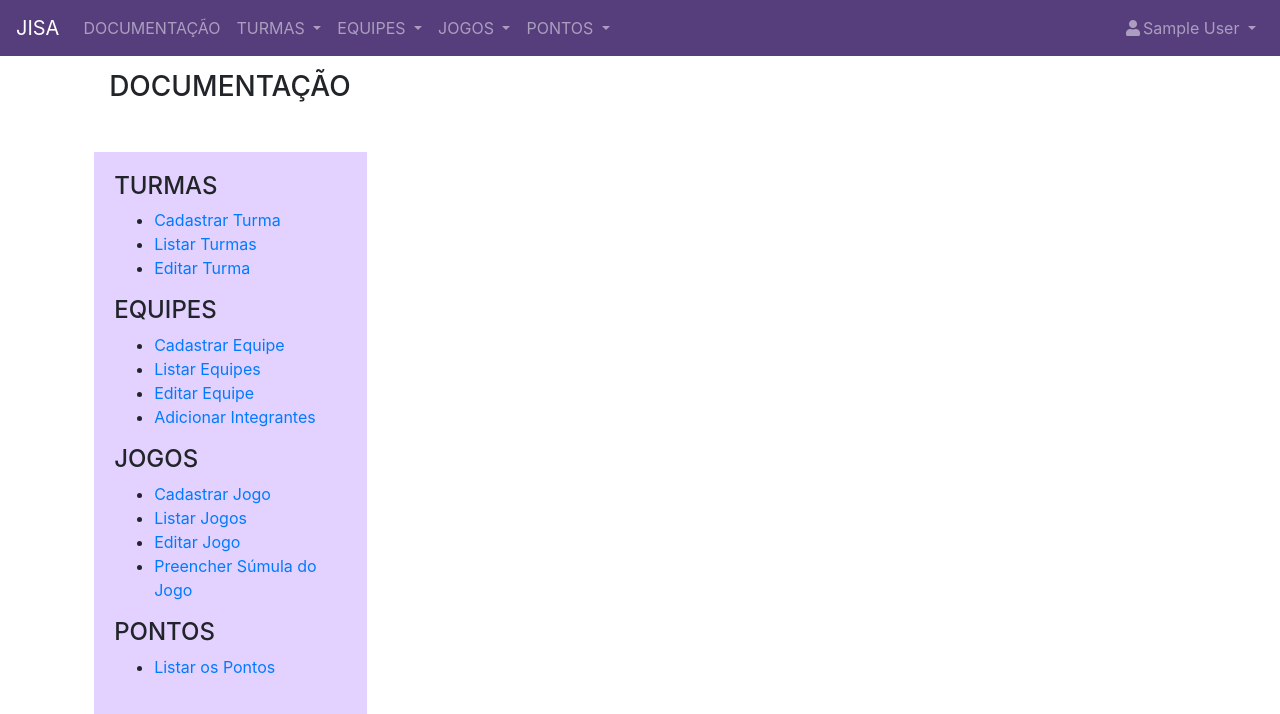
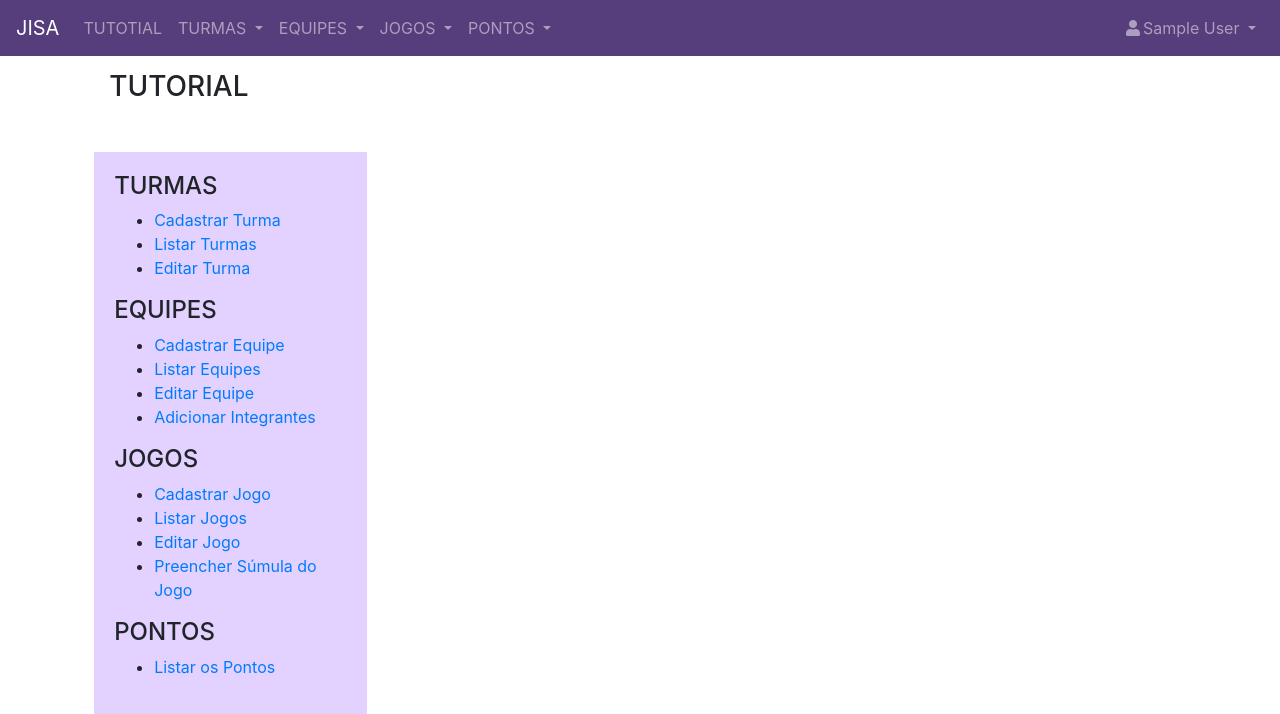
Before and after one commit to csadetec/jisa, a CodeIgniter app: page /database/home in a window 1280 px wide. Shown: the top 714 px of the page. Run offline with CodeIgniter, Linux system fonts and the light colour scheme; the visitor is signed in with stand-in values (Sample User, id 1).

Commit message:
alteracoes no servidor

```diff
--- a/application/controllers/Home.php
+++ b/application/controllers/Home.php
@@ -14,7 +14,7 @@ class Home extends CI_Controller {
   }
 
   public function index(){
-    $data['titulo'] = 'DOCUMENTAÇÃO';
+    $data['titulo'] = 'TUTORIAL';
     $data['page'] = 'home/home_tutorial';
     $data['sidebar'] = 'home/home_sidebar';
 
--- a/application/views/load.php
+++ b/application/views/load.php
@@ -24,7 +24,7 @@
 
       <?php if($this->session->userdata('id_perfil') == 1 or $this->session->userdata('id_perfil') == 3): ?>
       <li class="nav-item">
-        <?php echo anchor('home', 'DOCUMENTAÇÃO', array('class'=>'nav-link')); ?>
+        <?php echo anchor('home', 'TUTOTIAL', array('class'=>'nav-link')); ?>
       </li>
       <li class="nav-item dropdown">
         <a class="nav-link dropdown-toggle" href="#" id="navbardrop" data-toggle="dropdown">
```
